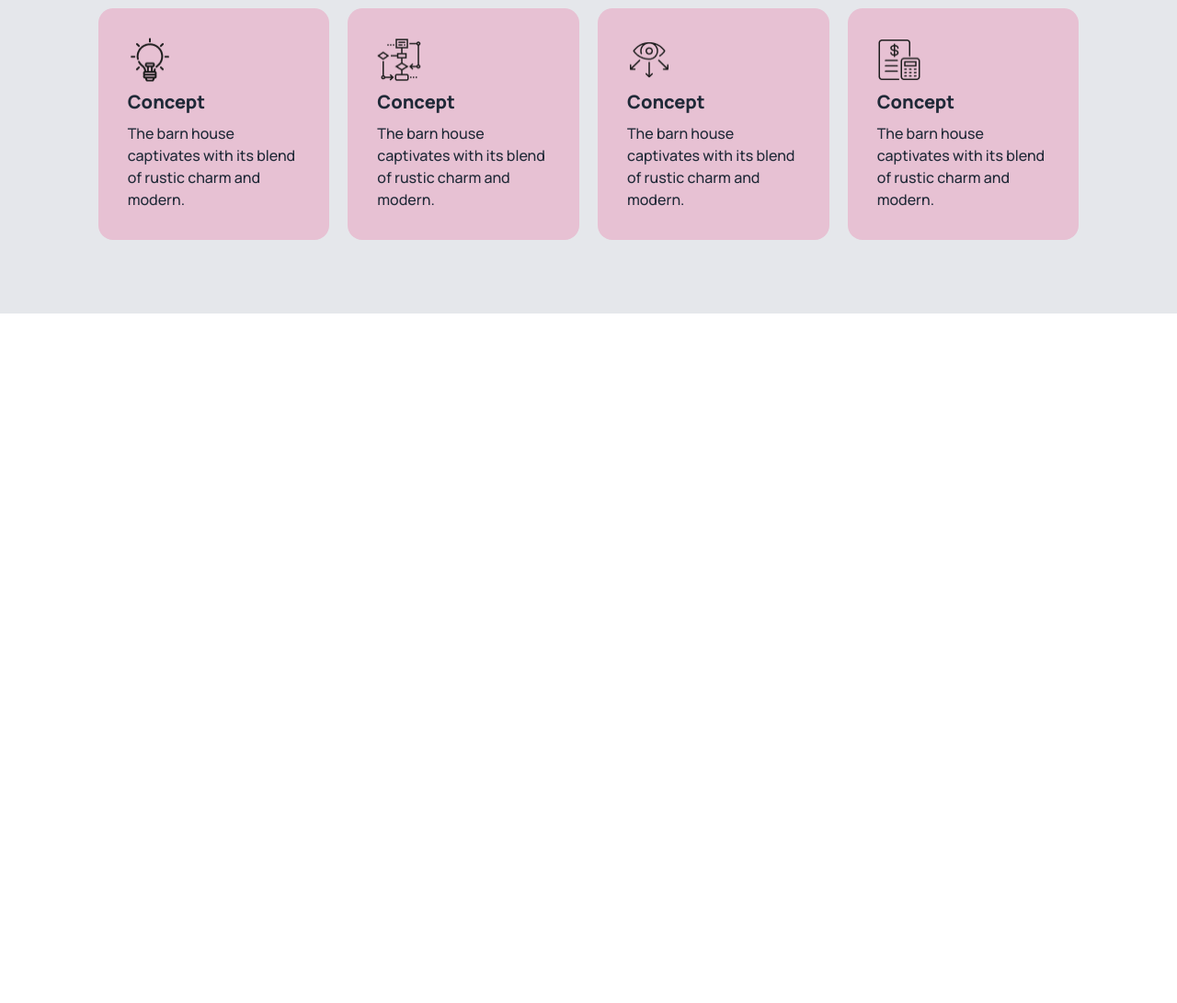
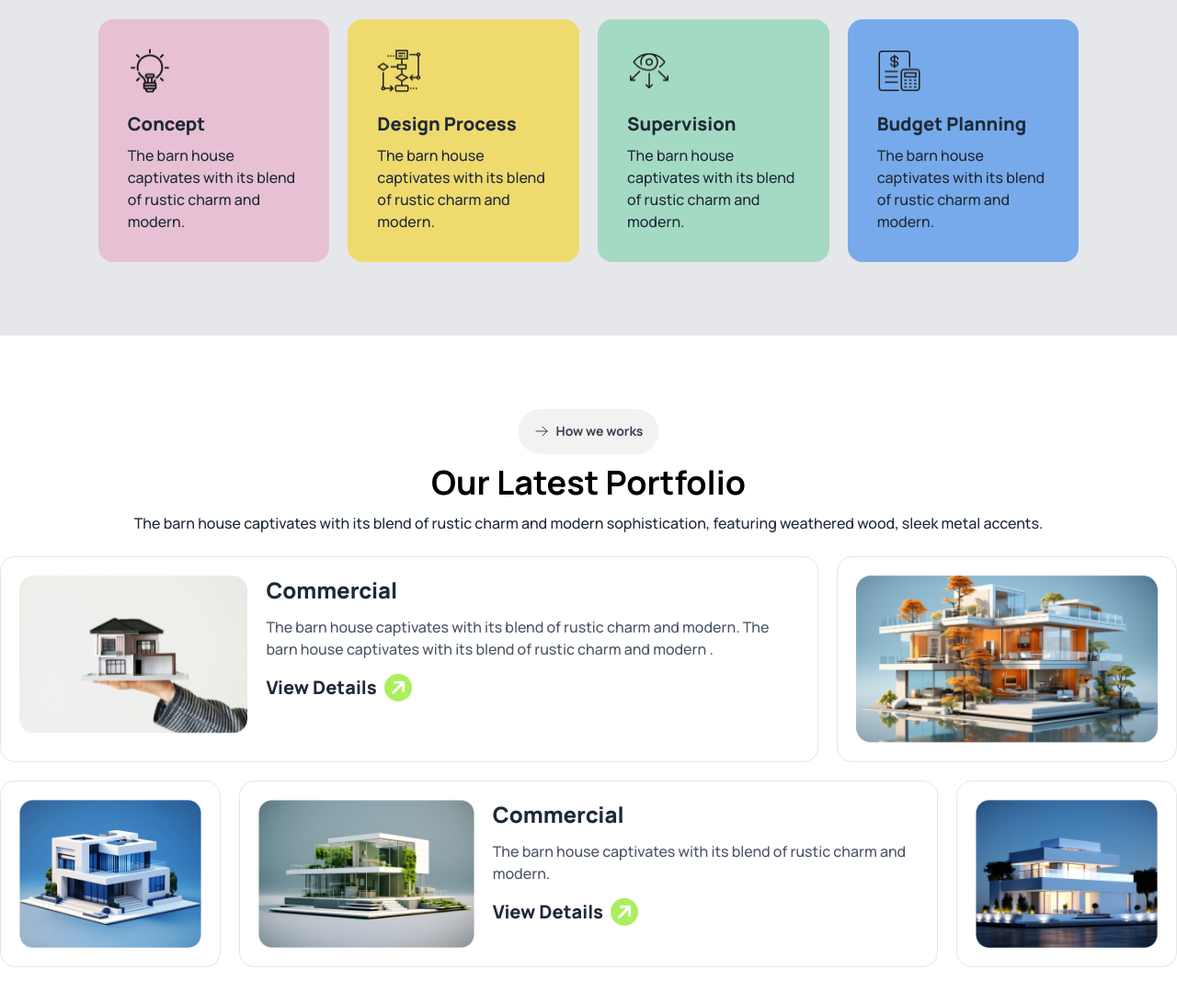
Before and after one commit to araf168/Assignment-03, a plain HTML site: page index.html in a window 1280 px wide. Shown: the part 1767-2858 px from the top of the page at 92% size. Before the commit the page ends 2108 px from the top, so only its background shows below. Drawn offline with nearby package versions, Linux system fonts and the light colour scheme.

Commit message:
added Our Latest Portfolio section

```diff
--- a/index.html
+++ b/index.html
@@ -148,7 +148,7 @@
 
         <!-- Our Works Process section starts -->
         <section class="bg-gray-200 relative py-7 md:py-10 lg:py-20 px-5 md:px-0">
-            <div class="text-center">
+            <div class="text-center mb-6">
                 <button class="btn rounded-3xl text-gray-700 font-bold bg-white"><svg xmlns="http://www.w3.org/2000/svg"
                         fill="none" viewBox="0 0 24 24" stroke-width="1.5" stroke="currentColor" class="size-4">
                         <path stroke-linecap="round" stroke-linejoin="round" d="M13.5 4.5 21 12m0 0-7.5 7.5M21 12H3" />
@@ -162,34 +162,98 @@
                 <!-- card 1 -->
                 <div class="card bg-[#E7C1D3]">
                     <div class="card-body">
-                        <img src="assets/concept.png" alt="Shoes" class="size-12"/>
+                        <img src="assets/concept.png" alt="Shoes" class="size-12 mb-3" />
                         <h2 class="card-title font-extrabold">Concept</h2>
                         <p class="font-medium">The barn house captivates with its blend of rustic charm and modern.</p>
                     </div>
                 </div>
                 <!-- card 2 -->
-                <div class="card bg-[#E7C1D3]">
+                <div class="card bg-[#EFDA6E]">
                     <div class="card-body">
-                        <img src="assets/flow-chart.png" alt="Shoes" class="size-12"/>
-                        <h2 class="card-title font-extrabold">Concept</h2>
+                        <img src="assets/flow-chart.png" alt="Shoes" class="size-12 mb-3" />
+                        <h2 class="card-title font-extrabold">Design Process</h2>
                         <p class="font-medium">The barn house captivates with its blend of rustic charm and modern.</p>
                     </div>
                 </div>
                 <!-- card 3 -->
-                <div class="card bg-[#E7C1D3]">
+                <div class="card bg-[#A4DAC3]">
                     <div class="card-body">
-                        <img src="assets/vision.png" alt="Shoes" class="size-12"/>
-                        <h2 class="card-title font-extrabold">Concept</h2>
+                        <img src="assets/vision.png" alt="Shoes" class="size-12 mb-3" />
+                        <h2 class="card-title font-extrabold">Supervision</h2>
                         <p class="font-medium">The barn house captivates with its blend of rustic charm and modern.</p>
                     </div>
                 </div>
                 <!-- card 4 -->
-                <div class="card bg-[#E7C1D3]">
+                <div class="card bg-[#77AAEA]">
                     <div class="card-body">
-                        <img src="assets/budget-planning.png" alt="Shoes" class="size-12"/>
-                        <h2 class="card-title font-extrabold">Concept</h2>
+                        <img src="assets/budget-planning.png" alt="Shoes" class="size-12 mb-3" />
+                        <h2 class="card-title font-extrabold">Budget Planning</h2>
                         <p class="font-medium">The barn house captivates with its blend of rustic charm and modern.</p>
                     </div>
+                </div>
+            </div>
+        </section>
+
+        <!-- our latest portfolio section starts -->
+        <section class="py-7 md:py-10 lg:py-20 px-5 md:px-0">
+            <div class="text-center mb-6">
+                <button class="btn rounded-3xl text-gray-700 font-bold bg-[rgba(171, 239, 95, 0.2)]"><svg
+                        xmlns="http://www.w3.org/2000/svg" fill="none" viewBox="0 0 24 24" stroke-width="1.5"
+                        stroke="currentColor" class="size-4">
+                        <path stroke-linecap="round" stroke-linejoin="round" d="M13.5 4.5 21 12m0 0-7.5 7.5M21 12H3" />
+                    </svg>How we works</button>
+                <h1 class="text-black font-bold text-2xl md:text-3xl lg:text-4xl my-3">Our Latest Portfolio</h1>
+                <p class="font-medium text-gray-800 text-sm md:text-base mb-3">The barn house captivates with its blend
+                    of rustic charm and modern sophistication, featuring weathered wood, sleek metal accents.</p>
+            </div>
+            <div class="grid grid-cols-1 md:grid-cols-2 lg:grid-cols-10 gap-5">
+                <!-- image section -->
+                <div class="md:col-span-2 lg:col-span-7 border rounded-2xl">
+                    <div class="md:flex gap-5 p-5">
+                        <div class="md:w-[30%] mb-2 md:mb-0">
+                            <img src="./assets/img1.png" alt="" class="w-full h-full">
+                        </div>
+                        <div class="md:w-[70%]">
+                            <h2 class="font-extrabold text-xl md:text-2xl text-gray-800">Commercial</h2>
+                            <p class="font-medium my-3 text-gray-600">The barn house captivates with its blend of rustic
+                                charm and modern. The barn house captivates with its blend of rustic charm and modern .
+                            </p>
+                            <a
+                                class="text-gray-800 font-extrabold flex items-center gap-2 md:text-xl cursor-pointer text-base">View
+                                Details<i class="fa-solid fa-circle-arrow-up text-3xl text-[#ABEF5F] rotate-45"></i></a>
+                        </div>
+                    </div>
+                </div>
+                <div class="border rounded-2xl lg:col-span-3">
+                    <img src="./assets/img2.png" alt="" class="p-5 w-full h-full">
+                </div>
+                <div class="border rounded-2xl lg:hidden">
+                    <img src="./assets/img5.png" alt="" class="p-5 w-full h-full">
+                </div>
+                <div class="border rounded-2xl lg:col-span-2 hidden lg:flex">
+                    <img src="./assets/img3.png" alt="" class="p-5 w-full h-full">
+                </div>
+                <div class="md:col-span-2 lg:col-span-6 border rounded-2xl">
+                    <div class="md:flex gap-5 p-5">
+                        <div class="mb-2 md:mb-0">
+                            <img src="./assets/img4.png" alt="" class="w-full h-full">
+                        </div>
+                        <div class="">
+                            <h2 class="font-extrabold text-xl md:text-2xl text-gray-800">Commercial</h2>
+                            <p class="font-medium my-3 text-gray-600">The barn house captivates with its blend of rustic
+                                charm and modern.
+                            </p>
+                            <a
+                                class="text-gray-800 font-extrabold flex items-center gap-2 text-base md:text-xl cursor-pointer">View
+                                Details<i class="fa-solid fa-circle-arrow-up text-3xl text-[#ABEF5F] rotate-45"></i></a>
+                        </div>
+                    </div>
+                </div>
+                <div class="border rounded-2xl lg:hidden">
+                    <img src="./assets/img3.png" alt="" class="p-5 w-full h-full">
+                </div>
+                <div class="border rounded-2xl lg:col-span-2">
+                    <img src="./assets/img5.png" alt="" class="p-5 w-full h-full">
                 </div>
             </div>
         </section>
```
